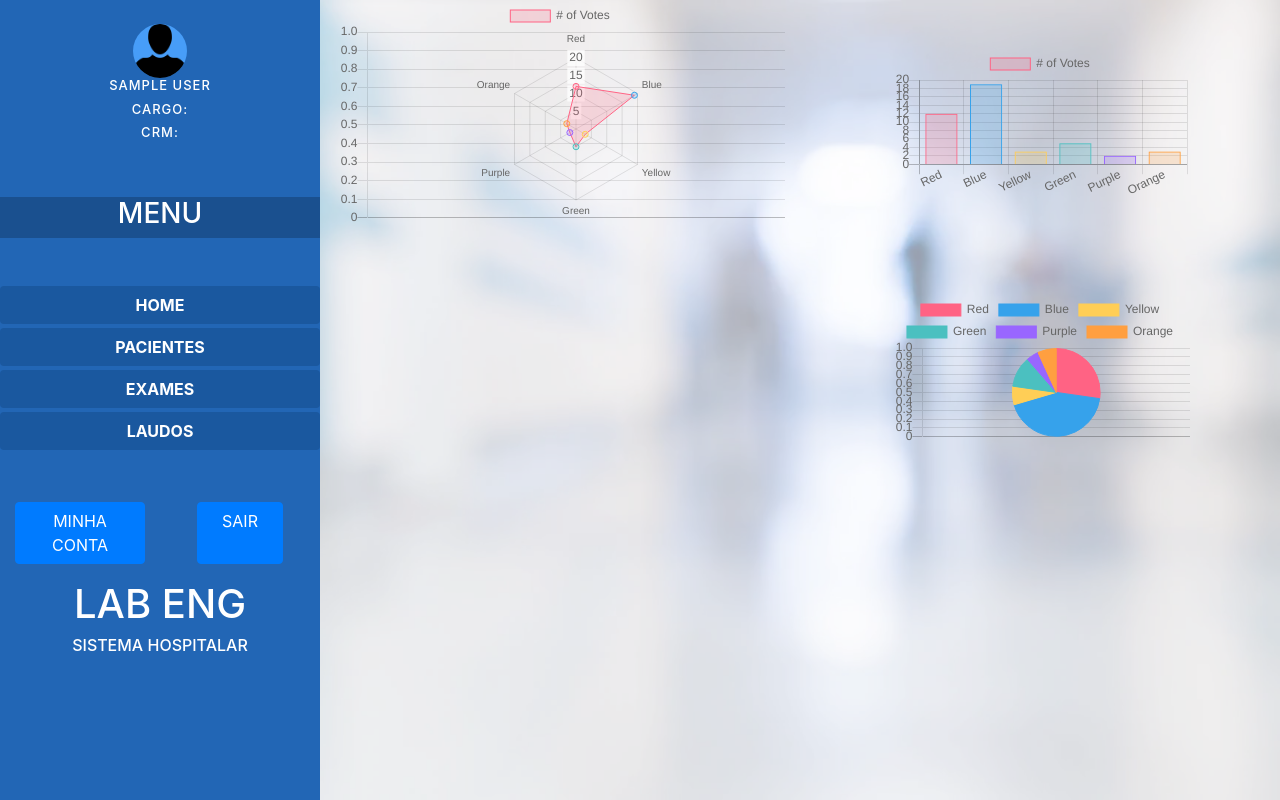
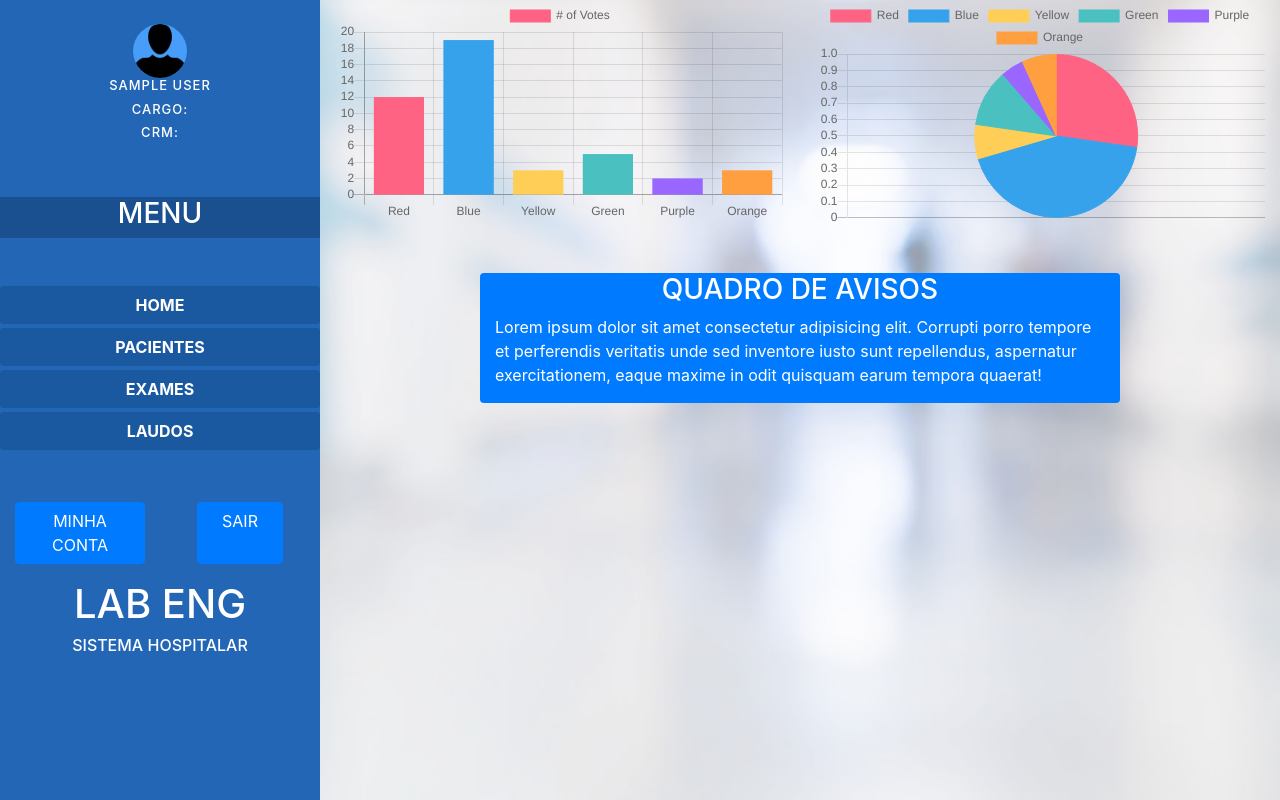
Before and after one commit to NathanMB/LabEng, a Django app: page /home in a window 1280 px wide. Run offline with Django 3.2, Linux system fonts and the light colour scheme; the visitor is signed in with stand-in values (Sample User, id 1); some libraries are stand-ins or nearby versions.

Commit message:
Ajuste nos gráficos
A home teve o posicionamento  dos gráficos melhorados e foi adicionada um campo para avisos.

```diff
--- a/LabEng/home/templates/home.html
+++ b/LabEng/home/templates/home.html
@@ -7,26 +7,30 @@ HU | Home
 {% block main %}
 <div class="row">
     <div class="col">
-        <div class="row d-flex justify-content-center">
-            <div class="col">
-                <canvas id="myRadarChart"></canvas>
-            </div>
+        <div class="chart-container">
+            <canvas id="myChart"></canvas>
         </div>
     </div>
+
     <div class="col">
-        <div class="row d-flex justify-content-center p-5">
-            <div class="chart-container">
-                <canvas id="myChart"></canvas>
-            </div>
+        <div class="chart-container">
+            <canvas id="myPieChart"></canvas>
         </div>
-
-        <div class="row d-flex justify-content-center p-5">
-            <div class="chart-container">
-                <canvas id="myPieChart"></canvas>
-            </div>
-        </div>
+    </div>
+</div>
 
 
+<div class="row mt-5 text-white">
+    <div class="col-8 bg-primary d-flex justify-content-center rounded-top offset-2 ">
+        <h3 class="text-uppercase">quadro de avisos</h3>
+    </div>
+</div>
+
+<div class="row">
+    <div class="col-8 bg-primary offset-2 rounded-bottom text-white">
+        <p>Lorem ipsum dolor sit amet consectetur adipisicing elit. Corrupti porro tempore et perferendis
+            veritatis unde sed inventore iusto sunt repellendus, aspernatur exercitationem, eaque maxime in odit
+            quisquam earum tempora quaerat!
     </div>
 </div>
 {% endblock %}
@@ -46,12 +50,12 @@ HU | Home
                 label: '# of Votes',
                 data: [12, 19, 3, 5, 2, 3],
                 backgroundColor: [
-                    'rgba(255, 99, 132, 0.2)',
-                    'rgba(54, 162, 235, 0.2)',
-                    'rgba(255, 206, 86, 0.2)',
-                    'rgba(75, 192, 192, 0.2)',
-                    'rgba(153, 102, 255, 0.2)',
-                    'rgba(255, 159, 64, 0.2)'
+                    'rgba(255, 99, 132)',
+                    'rgba(54, 162, 235)',
+                    'rgba(255, 206, 86)',
+                    'rgba(75, 192, 192)',
+                    'rgba(153, 102, 255)',
+                    'rgba(255, 159, 64)'
                 ],
                 borderColor: [
                     'rgba(255, 99, 132, 1)',
@@ -116,45 +120,4 @@ HU | Home
         }
     });
 </script>
-
-<!--Radar chart-->
-<script>
-    var ctx3 = document.getElementById('myRadarChart')
-    var myRadarChart = new Chart(ctx3, {
-        type: 'radar',
-        data: {
-            labels: ['Red', 'Blue', 'Yellow', 'Green', 'Purple', 'Orange'],
-            datasets: [{
-                label: '# of Votes',
-                data: [12, 19, 3, 5, 2, 3],
-                backgroundColor: [
-                    'rgba(255, 99, 132, 0.2)',
-                    'rgba(54, 162, 235, 0.2)',
-                    'rgba(255, 206, 86, 0.2)',
-                    'rgba(75, 192, 192, 0.2)',
-                    'rgba(153, 102, 255, 0.2)',
-                    'rgba(255, 159, 64, 0.2)'
-                ],
-                borderColor: [
-                    'rgba(255, 99, 132, 1)',
-                    'rgba(54, 162, 235, 1)',
-                    'rgba(255, 206, 86, 1)',
-                    'rgba(75, 192, 192, 1)',
-                    'rgba(153, 102, 255, 1)',
-                    'rgba(255, 159, 64, 1)'
-                ],
-                borderWidth: 1
-            }]
-        },
-        options: {
-            scales: {
-                yAxes: [{
-                    ticks: {
-                        beginAtZero: true
-                    }
-                }]
-            }
-        }
-    });
-</script>
 {%endblock%}
```
